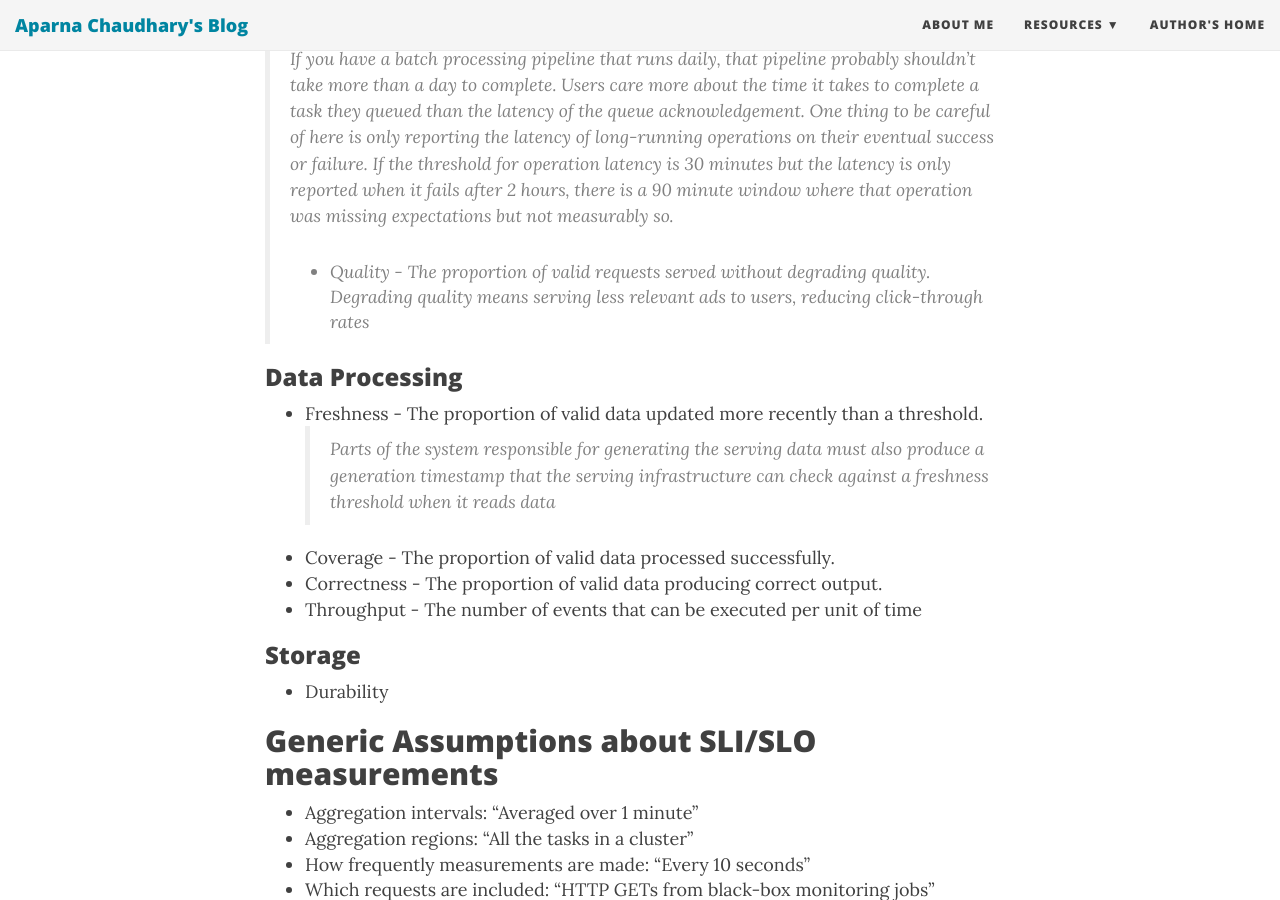
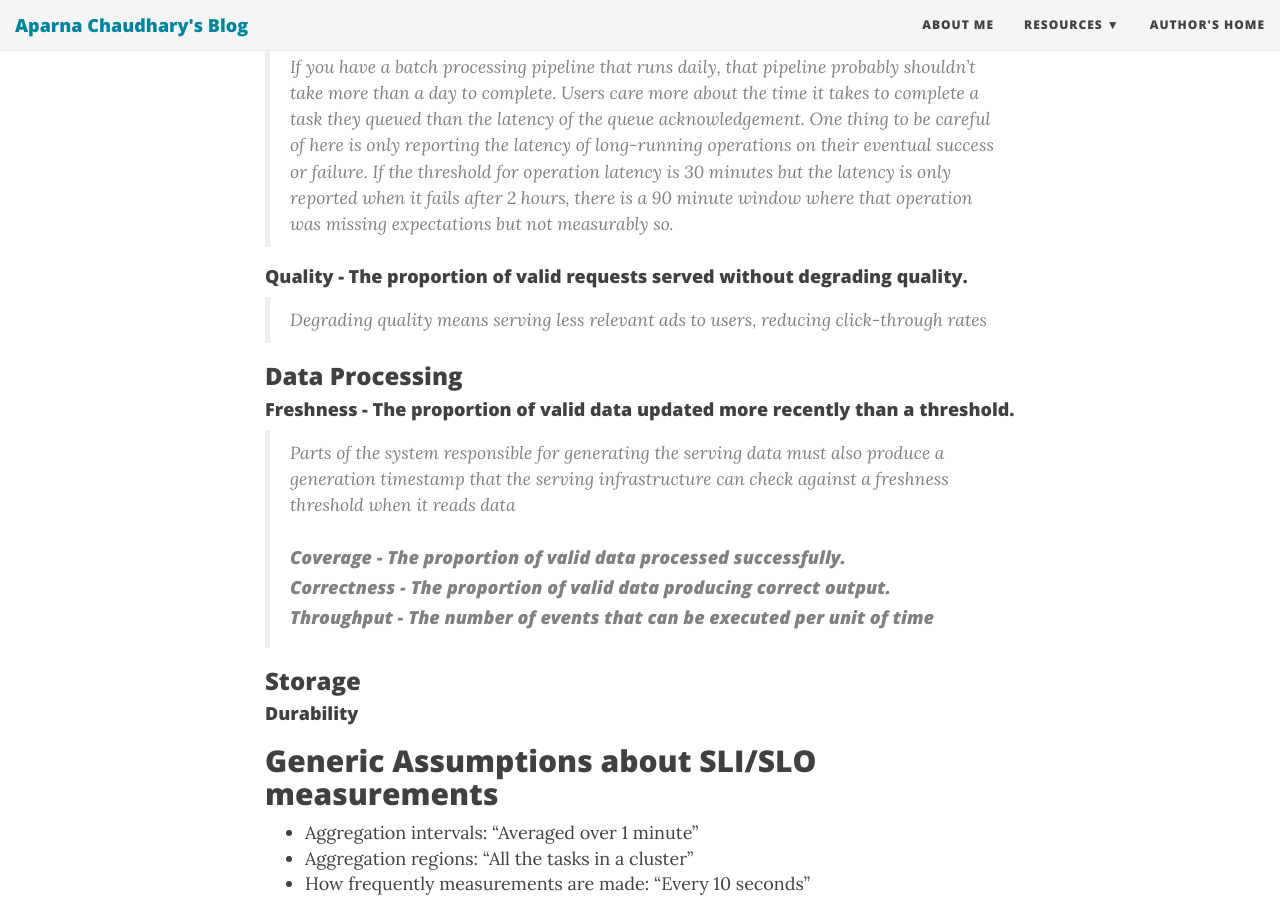
Before and after one commit to aparnachaudhary/aparnachaudhary.github.io, a Jekyll site: the page built from _posts/2019-01-14-The-Site-Reliability-Workbook.md, in a window 1280 px wide and 900 px high, scrolled down 845 px. Built offline with Jekyll 4.4.1, drawn with Linux system fonts in a browser that asks for light colours; nearby versions of some CDN libraries; comment, search, counter and statistics services are not loaded.

```diff
--- a/_posts/2019-01-14-The-Site-Reliability-Workbook.md
+++ b/_posts/2019-01-14-The-Site-Reliability-Workbook.md
@@ -9,29 +9,35 @@ Recently I read the book “The Site Reliability Workbook”. I tried to capture
 ## SLI Menu
 
 ### Request Response
-  * Availability - The proportion of valid requests served successfully.
+
+#### Availability - The proportion of valid requests served successfully.
+
   > The availability of a system serving interactive requests from users is a critical reliability measure. If your system is not responding to requests successfully, it's safe to assume it is not meeting your users' expectations of its reliability.
-  * Latency - The proportion of valid requests served faster than a threshold.
+
+#### Latency - The proportion of valid requests served faster than a threshold.
+
   > The latency of a system serving interactive requests from users is an important reliability measure. A system is not perceived as "interactive" by its users if their requests are not responded to in a timely fashion.
 
   > Latency can be equally important to track for data processing or asynchronous work-queue tasks
 
   > If you have a batch processing pipeline that runs daily, that pipeline probably shouldn't take more than a day to complete. Users care more about the time it takes to complete a task they queued than the latency of the queue acknowledgement.
   > One thing to be careful of here is only reporting the latency of long-running operations on their eventual success or failure. If the threshold for operation latency is 30 minutes but the latency is only reported when it fails after 2 hours, there is a 90 minute window where that operation was missing expectations but not measurably so.
-  * Quality - The proportion of valid requests served without degrading quality.
+
+#### Quality - The proportion of valid requests served without degrading quality.
+
   > Degrading quality means serving less relevant ads to users, reducing click-through rates
 
 ### Data Processing
-  * Freshness - The proportion of valid data updated more recently than a threshold.
+#### Freshness - The proportion of valid data updated more recently than a threshold.
   > Parts of the system responsible for generating the serving data must also produce a generation timestamp that the serving infrastructure can check against a freshness threshold when it reads data
-  * Coverage - The proportion of valid data processed successfully.
-  * Correctness - The proportion of valid data producing correct output.
-  * Throughput - The number of events that can be executed per unit of time
+#### Coverage - The proportion of valid data processed successfully.
+#### Correctness - The proportion of valid data producing correct output.
+#### Throughput - The number of events that can be executed per unit of time
 
 
 
 ### Storage
-  * Durability
+#### Durability
 
 ## Generic Assumptions about SLI/SLO measurements
 
```
